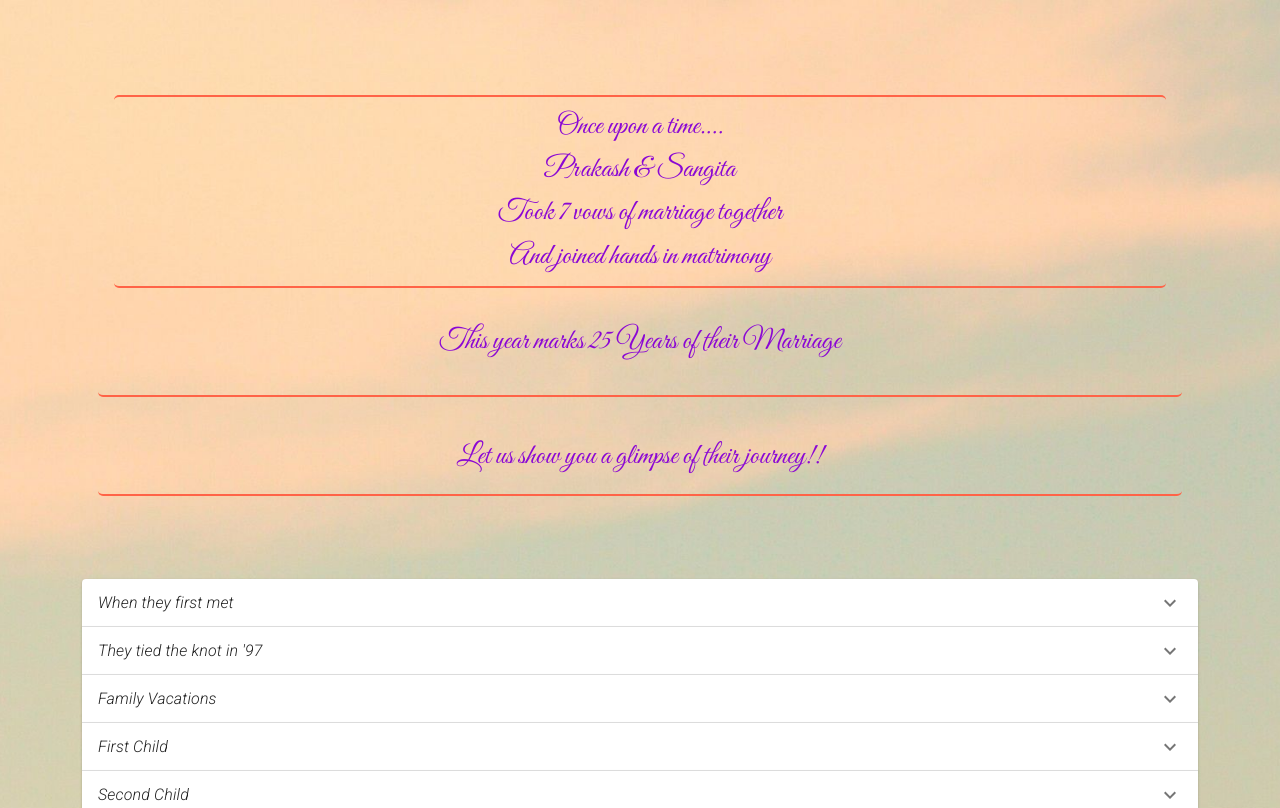
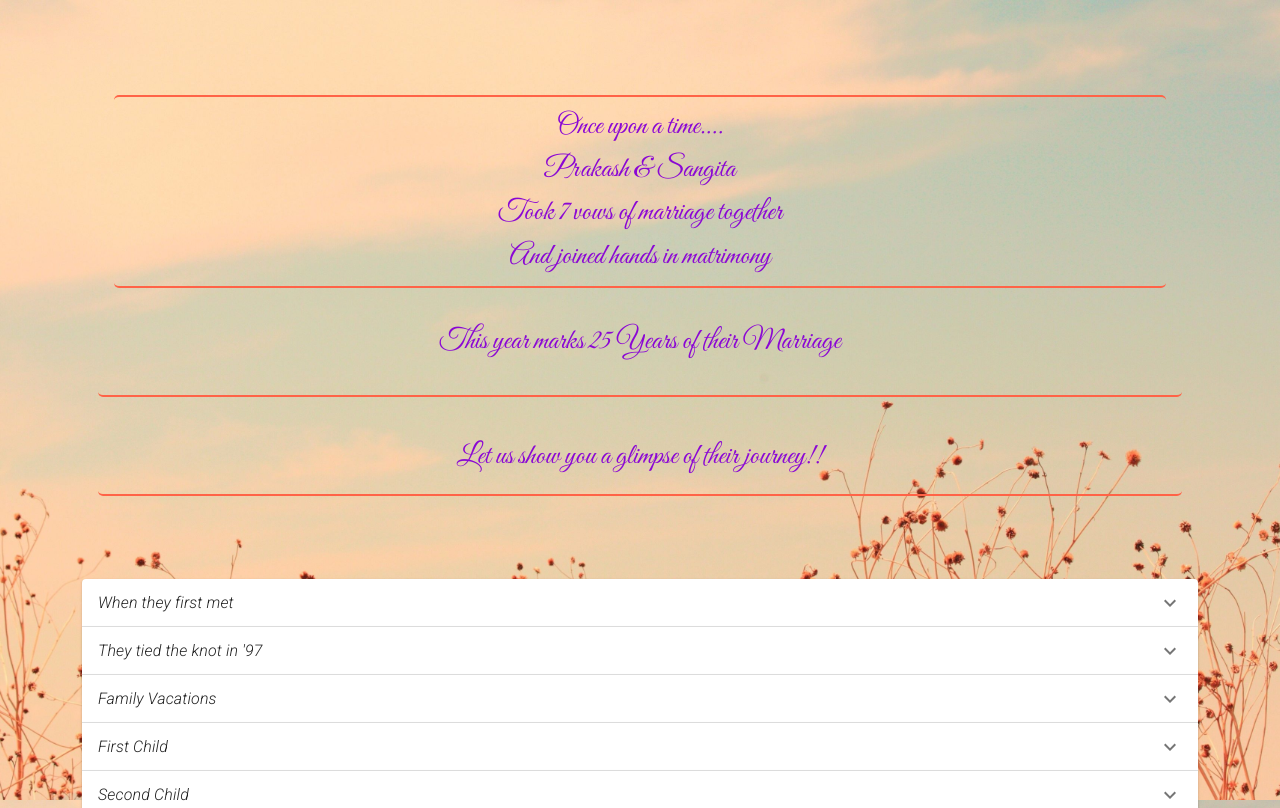
Before and after one commit to HiteshLunia/invitation-card, a React (Create React App) app: page / in a window 1280 px wide. Shown: the top 808 px of the page. Built offline with nearby package versions, Linux system fonts and the light colour scheme; a web font is replaced by a local one.

Commit message:
Fix background scrolling

```diff
--- a/src/components/SimpleAccordian.js
+++ b/src/components/SimpleAccordian.js
@@ -148,11 +148,11 @@ export default function SimpleAccordion() {
                   src={PrateekImage}
                   alt="PrateekImage"
                 ></img>
-                <img
+                {/* <img
                   class="main-img1"
                   src={PrateekImage2}
                   alt="PrateekImage"
-                ></img>
+                ></img> */}
                 <img
                   class="main-img1"
                   src={PrateekImage3}
--- a/src/index.css
+++ b/src/index.css
@@ -7,6 +7,7 @@ body {
   -moz-osx-font-smoothing: grayscale;
   background-color: #DFF7D7;
   background-image: url(./images/background-autumn.jpg);
+  background-attachment: fixed;
   /* background: linear-gradient(#C0C0C0, #9198e5); */
   background-repeat: no-repeat;
   background-size: cover;
```
Also changed, not shown: src/images/background1.jpg (deleted), src/images/pink_background.jpg (deleted).
